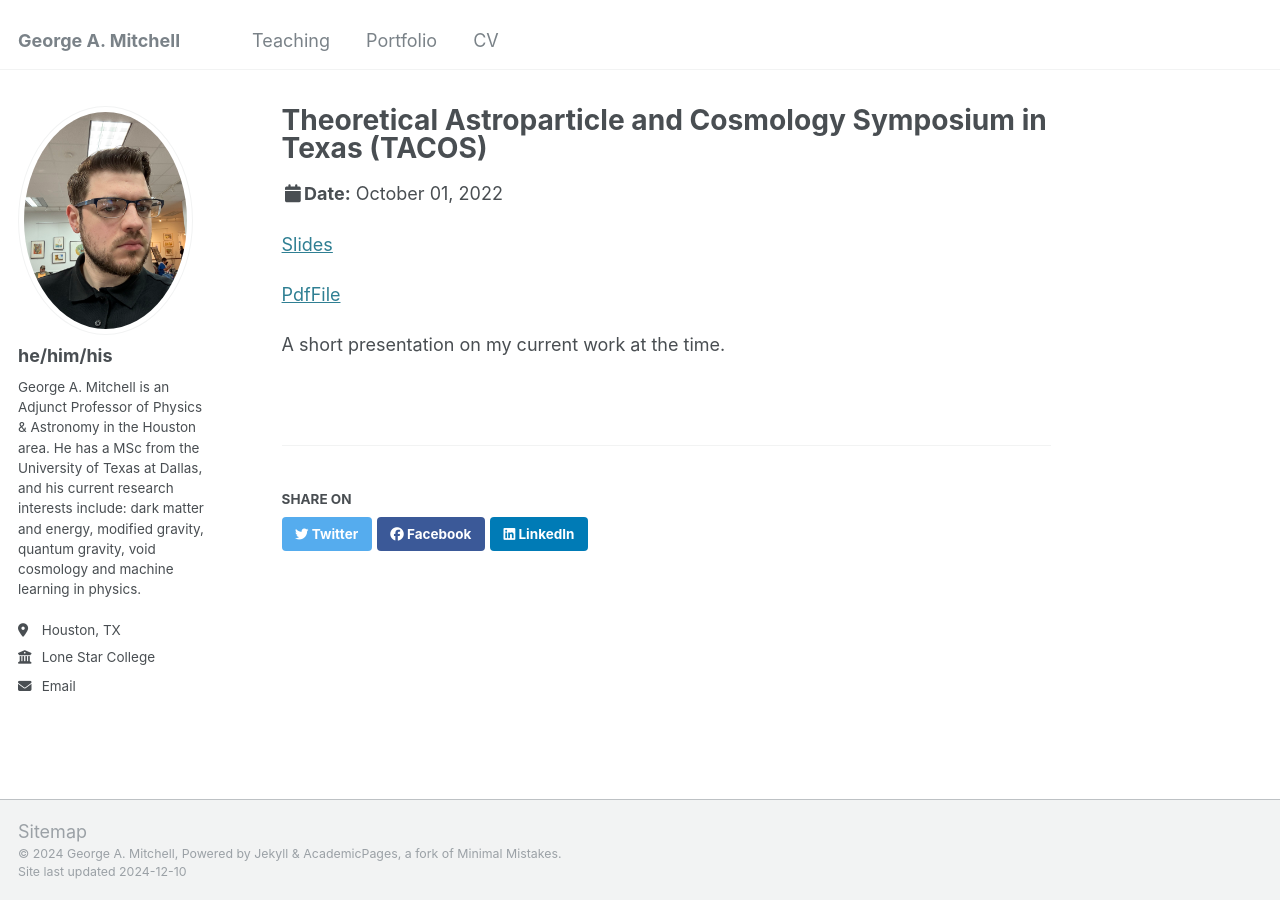
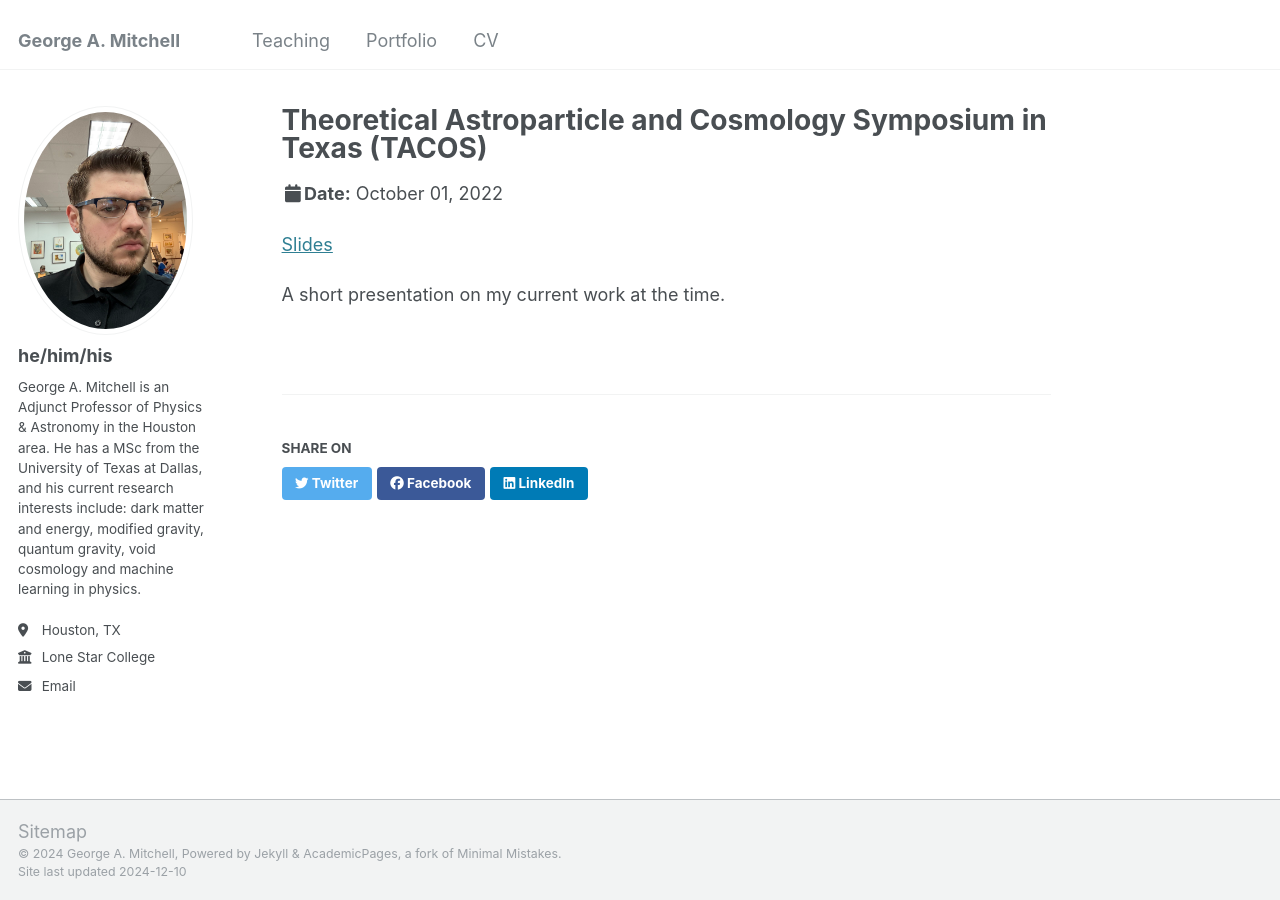
Before and after one commit to ga-mitchell/ga-mitchell.github.io, a Jekyll site: the page built from _talks/TACOS Presentation.md, in a window 1280 px wide. Built offline with Jekyll 4.4.1, drawn with Linux system fonts in a browser that asks for light colours.

Commit message:
Update links

```diff
--- a/_talks/TACOS Presentation.md
+++ b/_talks/TACOS Presentation.md
@@ -7,8 +7,6 @@ venue: ""
 date: 2022-10-01
 location: "Dallas, TX SMU Campus"
 ---
-[Slides](files/TACOS.pdf)
-
- <a href="./files/TACOS.PDF" target="blank">PdfFile</a>
+[Slides](https://ga-mitchell.github.io//files/TACOS.pdf)
 
 A short presentation on my current work at the time.
```
Also changed, not shown: _pages/cv.md (+1 -1 lines).
